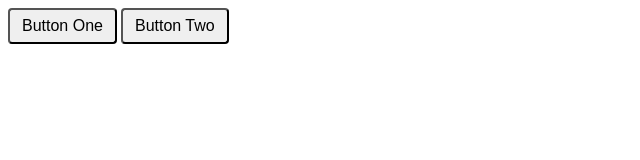
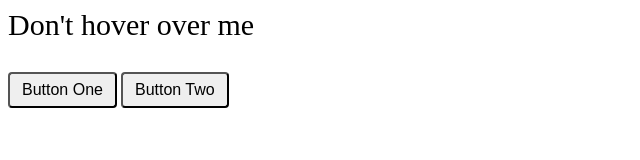
Before and after one commit to rayreham/Assignment-4, a plain HTML site: page index.html in a window 1280 px wide. Shown: the whole page, without its empty margins (0-640 px from the left). Drawn offline with Linux system fonts and the light colour scheme.

Commit message:
Alert at on hover element

```diff
--- a/index.html
+++ b/index.html
@@ -1,4 +1,5 @@
-
+<div id="sub1" onmouseover="javascript:alert('Hey, I told you not to hover over me!');">
+    Don't hover over me</div>
 <div>
     <button class="js-button default-button" data-description="I'm right"
     onclick="myFunction(this)">Button One </button>
@@ -9,6 +10,8 @@
 
   <div id="js-description" class="description">
   </div>
+
+
 
   <script>
   function myFunction(elem) {
@@ -39,4 +42,9 @@
     .description{
       margin-top:20px;
     }
+#sub1{
+        font-size: 30px;
+        padding-bottom: 30px;
+        text-align: left;
+    }
   </style>
```
